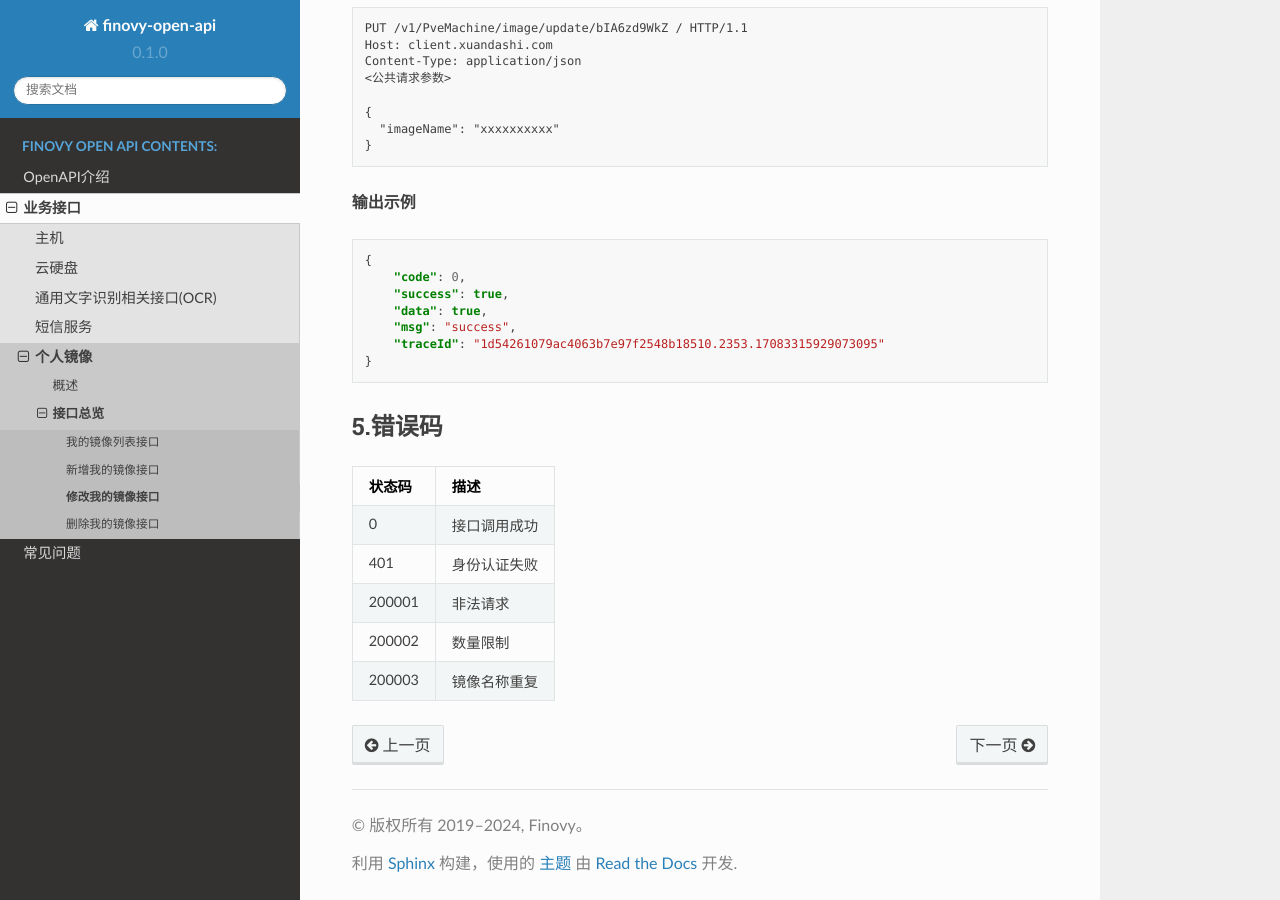
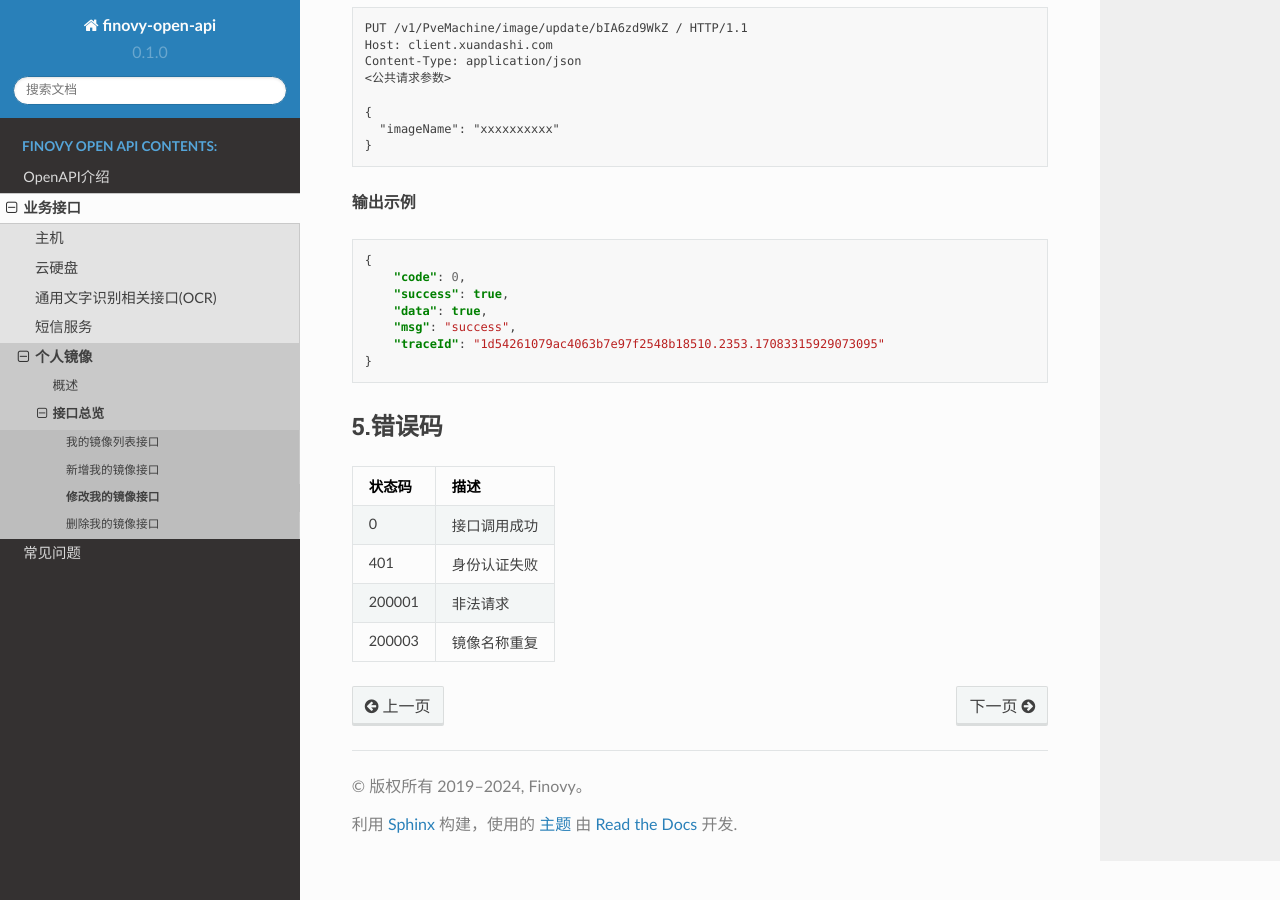
Before and after one commit to finovy/open-api, a Sphinx documentation site: the page built from docs/source/api/personalimageapioverview/3.update.md, in a window 1280 px wide and 900 px high, scrolled down 771 px. Built offline with Sphinx 7.4.7 and the Read the Docs theme 2.0.0, drawn with Linux system fonts in a browser that asks for light colours.

Commit message:
fix 修改字段

```diff
--- a/docs/source/api/personalimageapioverview/3.update.md
+++ b/docs/source/api/personalimageapioverview/3.update.md
@@ -51,5 +51,4 @@ Content-Type: application/json
 | 0      | 接口调用成功 |
 | 401    | 身份认证失败 |
 | 200001 | 非法请求     |
-| 200002 | 数量限制     |
 | 200003 | 镜像名称重复 |
```
